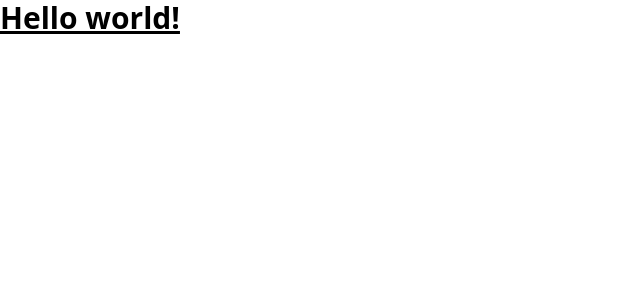
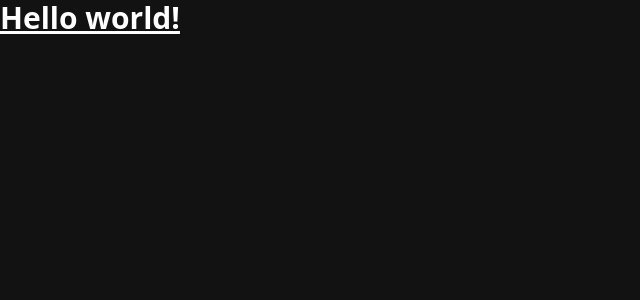
Before and after one commit to ItayElf/your_next_game, a React (Create React App) app: page / in a window 1280 px wide. Shown: the top 300 px of the page, without its empty margins (0-640 px from the left). Built offline with nearby package versions, Linux system fonts and the light colour scheme; what prettier-plugin-tailwindcss would draw is missing.

Commit message:
Feat: added default theme

```diff
--- a/public/index.html
+++ b/public/index.html
@@ -26,7 +26,7 @@
     -->
     <title>Your Next Game!</title>
   </head>
-  <body>
+  <body class="bg-surface text-white">
     <noscript>You need to enable JavaScript to run this app.</noscript>
     <div id="root"></div>
     <!--
--- a/tailwind.config.js
+++ b/tailwind.config.js
@@ -2,9 +2,29 @@
 module.exports = {
   content: [
     "./src/**/*.{js,jsx,ts,tsx}",
+    "./public/index.html"
   ],
   theme: {
-    extend: {},
+    extend: {
+      colors: {
+        primary: {
+          50: "#fdf3e1",
+          100: "#fbe1b3",
+          DEFAULT: "#f8cd82",
+          200: "#f8cd82",
+          300: "#f6b950",
+          400: "#f5aa2b",
+          500: "#f49c0b",
+          600: "#f09007",
+          accent: "#ea8103",
+          700: "#ea8103",
+          800: "#e47200",
+          900: "#db5a00",
+        },
+        error: "#cf6679",
+        surface: "#121212"
+      }
+    },
   },
   plugins: [require('prettier-plugin-tailwindcss')],
 }
```
Also changed, not shown: public/NextGameLogo.svg (added).
